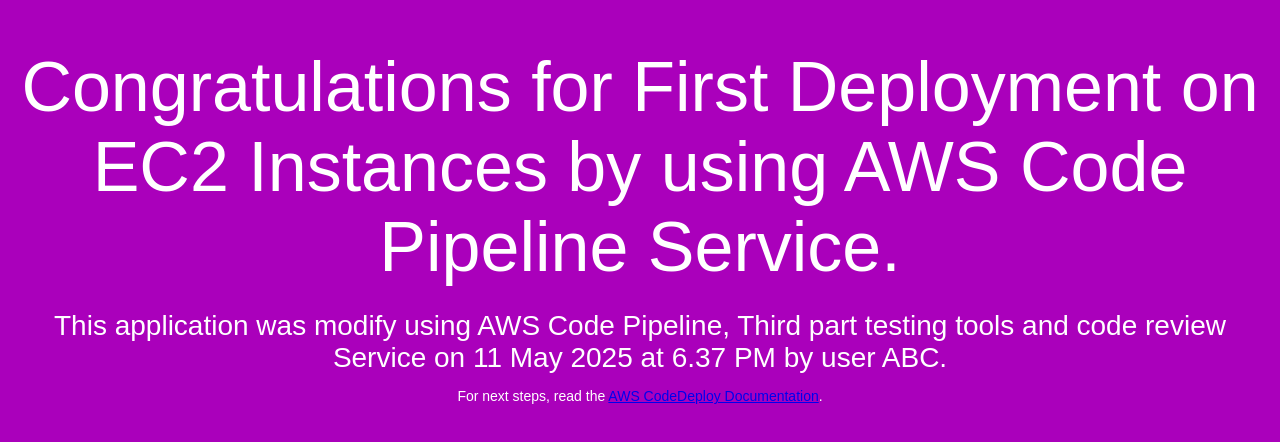
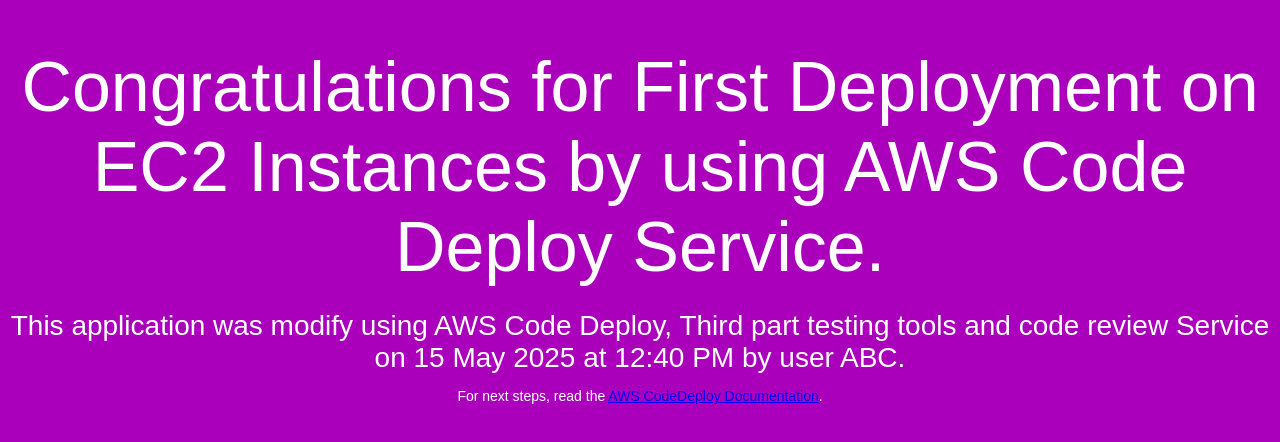
Before and after one commit to avinashbundela1987/may2025, a plain HTML site: page index.html in a window 1280 px wide. Drawn offline with Linux system fonts and the light colour scheme.

Commit message:
Commit on 15 May

```diff
--- a/index.html
+++ b/index.html
@@ -26,8 +26,8 @@
 </head>
 <body>
   <div align="center">
-    <h1>Congratulations for First Deployment on EC2 Instances by using AWS Code Pipeline Service.</h1>
-    <h2>This application was modify using AWS Code Pipeline, Third part testing tools and code review Service on 11 May 2025 at 6.37 PM by user ABC.</h2>
+    <h1>Congratulations for First Deployment on EC2 Instances by using AWS Code Deploy Service.</h1>
+    <h2>This application was modify using AWS Code Deploy, Third part testing tools and code review Service on 15 May 2025 at 12:40 PM by user ABC.</h2>
     <p>For next steps, read the <a href="http://aws.amazon.com/documentation/codedeploy">AWS CodeDeploy Documentation</a>.</p>
   </div>
 </body>
```
